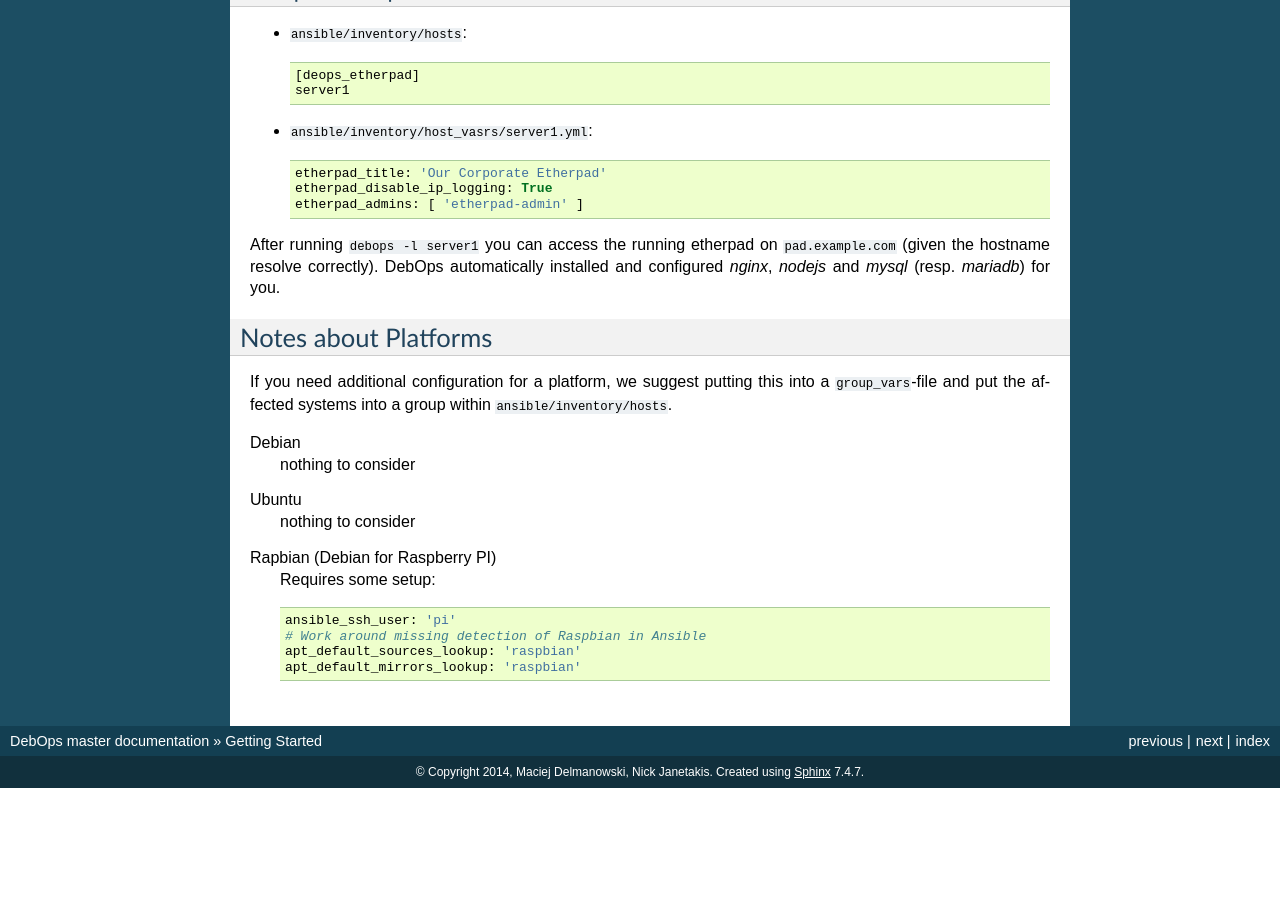
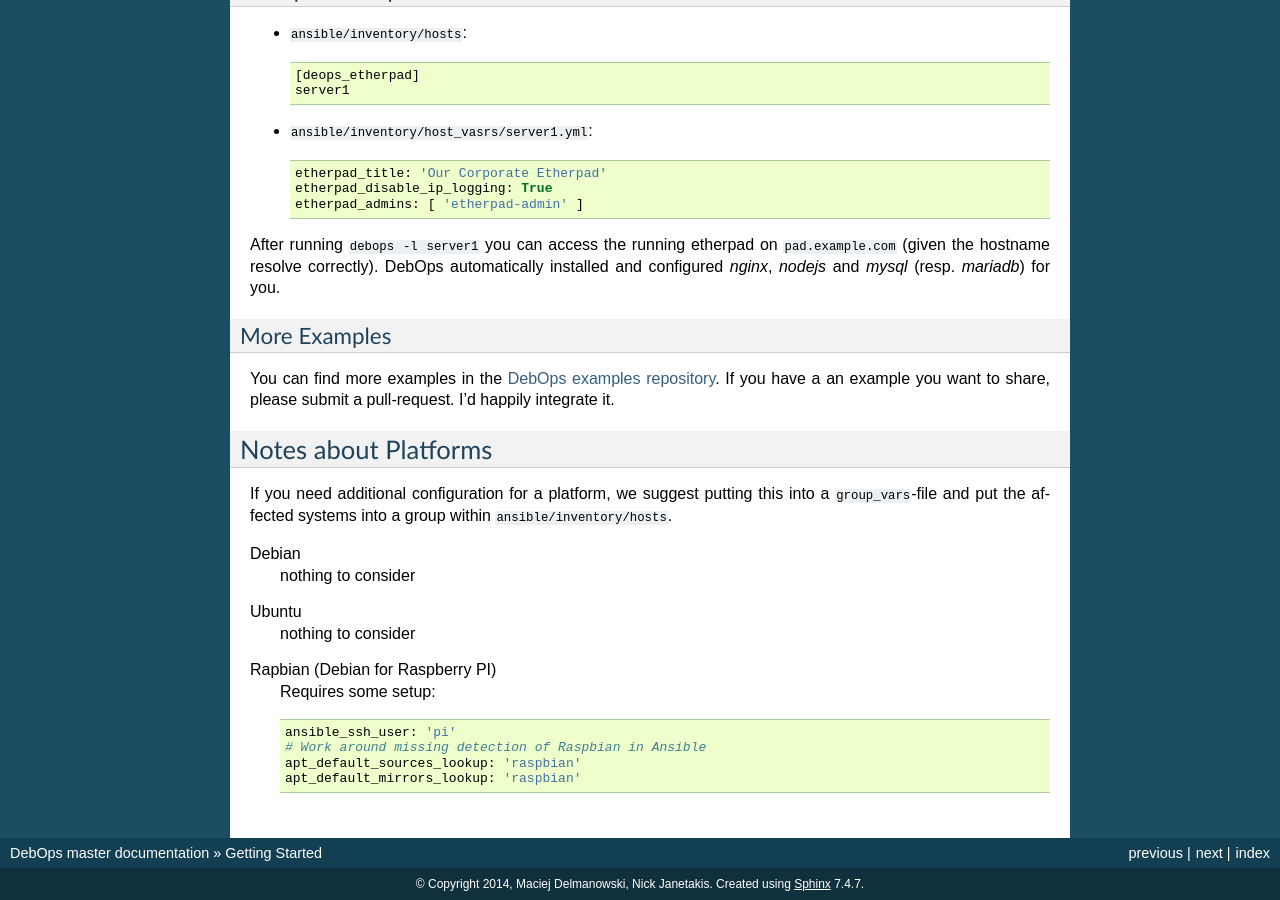
Before and after one commit to debops/docs, a Sphinx documentation site: the page built from docs/getting-started.rst, in a window 1280 px wide and 900 px high, scrolled down 1125 px. Built offline with Sphinx 7.4.7, drawn with Linux system fonts in a browser that asks for light colours; before the commit the page ends 1913 px from its top, so only the background shows below that.

Commit message:
Add notice about DebOps examples to "getting started" page.

```diff
--- a/docs/getting-started.rst
+++ b/docs/getting-started.rst
@@ -92,6 +92,13 @@ correctly). DebOps automatically installed and configured `nginx`,
 `nodejs` and `mysql` (resp. `mariadb`) for you.
 
 
+More Examples
+~~~~~~~~~~~~~~~~
+
+You can find more examples in the `DebOps examples repository
+<https://github.com/debops/examples>`_. If you have a an example you
+want to share, please submit a pull-request. I'd happily integrate it.
+
 
 
 Notes about Platforms
```
